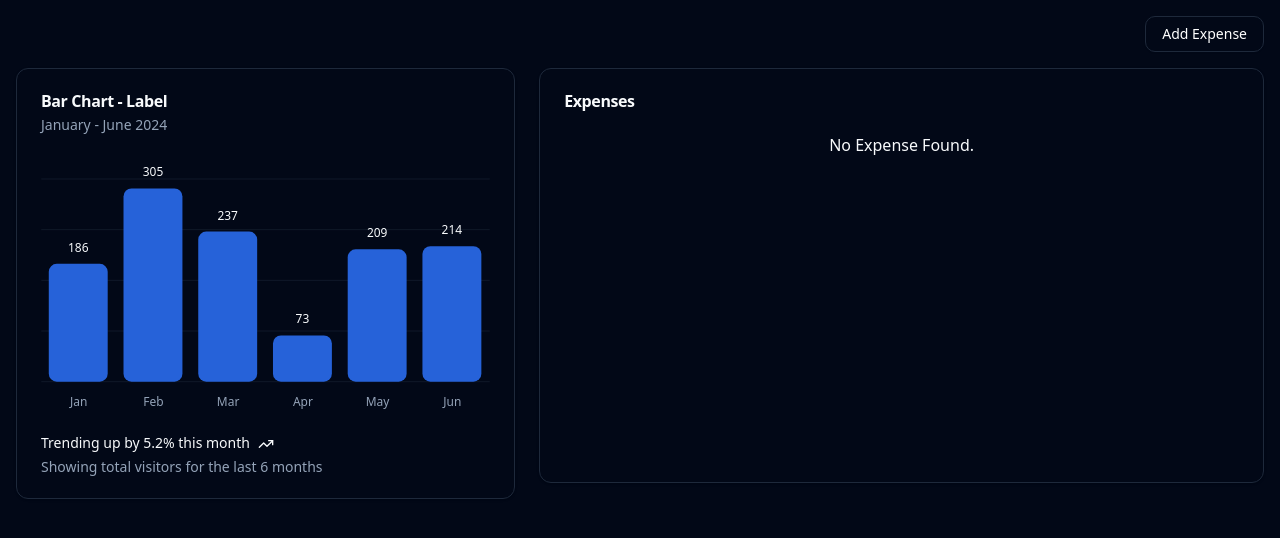
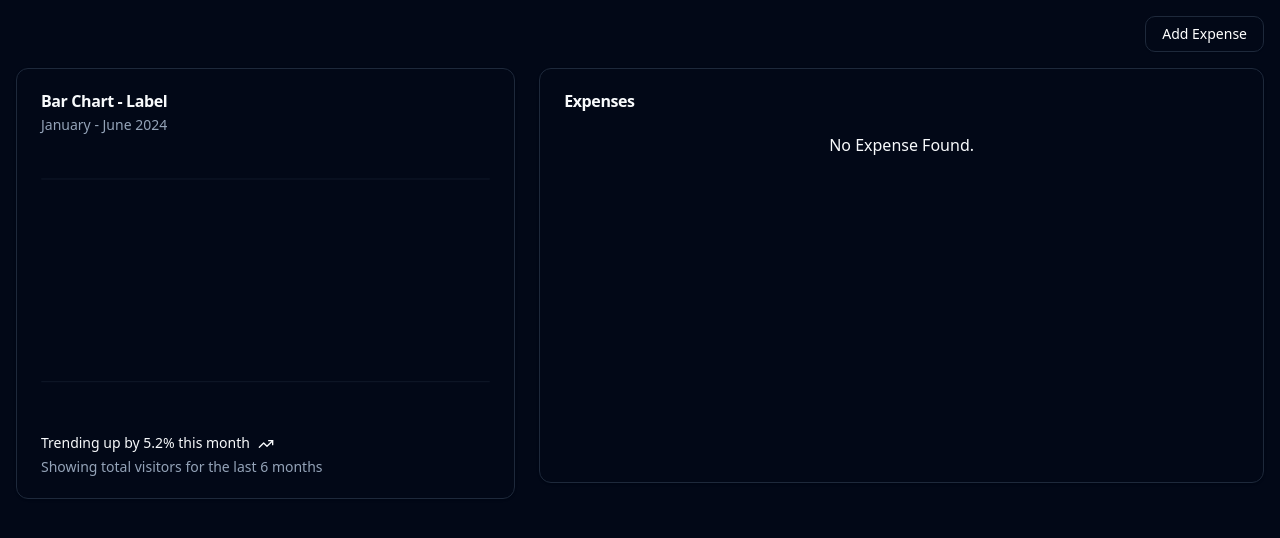
Before and after one commit to Arkar20/expense-app, a React (Vite) app: page / in a window 1280 px wide. Shown: the top 538 px of the page. Built offline with nearby package versions, Linux system fonts and the light colour scheme.

Commit message:
fix: complete

```diff
--- a/src/components/templates/add-expense-dialog-form.tsx
+++ b/src/components/templates/add-expense-dialog-form.tsx
@@ -50,14 +50,14 @@ export function AddExpenseDialogForm() {
 
     const [isOpen, setIsOpen] = React.useState(false);
 
-    const { expenses, addExpense } = useExpenseStorage();
+    const { addExpense } = useExpenseStorage();
 
     const onSubmit = (data: FormData) => {
         addExpense({
             ...data,
             amount: Number(data.amount),
             createdAt: new Date(data.createdAt),
-            id: expenses.length + 1,
+            id: new Date().getTime().toString(),
         });
         reset();
         setIsOpen(false);
@@ -86,16 +86,16 @@ export function AddExpenseDialogForm() {
                                     id="label"
                                     placeholder="e.g., Groceries"
                                     className={
-                                        errors.name ? "border-red-500" : ""
+                                        errors.label ? "border-red-500" : ""
                                     }
                                     {...field}
                                 />
                             )}
                         />
-                        {errors.name && (
+                        {errors.label && (
                             <Alert variant="destructive" className="py-2">
                                 <AlertDescription>
-                                    {errors.name.message}
+                                    {errors.label.message}
                                 </AlertDescription>
                             </Alert>
                         )}
--- a/src/components/templates/chart.tsx
+++ b/src/components/templates/chart.tsx
@@ -21,14 +21,7 @@ import {
     ChartTooltip,
     ChartTooltipContent,
 } from "@/components/ui/chart";
-const chartData = [
-    { month: "January", desktop: 186 },
-    { month: "February", desktop: 305 },
-    { month: "March", desktop: 237 },
-    { month: "April", desktop: 73 },
-    { month: "May", desktop: 209 },
-    { month: "June", desktop: 214 },
-];
+import { useExpenseStorage } from "@/store";
 
 const chartConfig = {
     desktop: {
@@ -38,6 +31,27 @@ const chartConfig = {
 } satisfies ChartConfig;
 
 export function BarChart() {
+    const { expenses } = useExpenseStorage();
+
+    console.log(expenses);
+
+    const chartData = expenses.reduce((acc, expense) => {
+        const existingCategory = acc.find(
+            (item) => item.category === expense.category
+        );
+
+        if (existingCategory) {
+            existingCategory.total_amount += expense.amount;
+        } else {
+            acc.push({
+                category: expense.category,
+                total_amount: expense.amount,
+            });
+        }
+
+        return acc;
+    }, [] as { category: string; total_amount: number }[]);
+
     return (
         <Card>
             <CardHeader>
@@ -55,18 +69,17 @@ export function BarChart() {
                     >
                         <CartesianGrid vertical={false} />
                         <XAxis
-                            dataKey="month"
+                            dataKey="category"
                             tickLine={false}
                             tickMargin={10}
                             axisLine={false}
-                            tickFormatter={(value) => value.slice(0, 3)}
                         />
                         <ChartTooltip
                             cursor={false}
                             content={<ChartTooltipContent hideLabel />}
                         />
                         <Bar
-                            dataKey="desktop"
+                            dataKey="total_amount"
                             fill="var(--color-desktop)"
                             radius={8}
                         >
--- a/src/store/index.ts
+++ b/src/store/index.ts
@@ -2,7 +2,7 @@ import { create } from "zustand";
 import { persist, createJSONStorage } from "zustand/middleware";
 
 export type Expense = {
-    id: number;
+    id: string;
     label: string;
     category: string;
     amount: number;
@@ -12,7 +12,7 @@ export type Expense = {
 interface ExpenseStoreState {
     expenses: Expense[];
     addExpense: (expense: Expense) => void;
-    removeExpense: (id: number) => void;
+    removeExpense: (id: string) => void;
 }
 
 export const useExpenseStorage = create(
@@ -21,7 +21,7 @@ export const useExpenseStorage = create(
             expenses: [],
             addExpense: (expense: Expense) =>
                 set({ expenses: [expense, ...get().expenses] }),
-            removeExpense: (id: number) => {
+            removeExpense: (id: string) => {
                 const expenses = get().expenses.filter(
                     (expense) => expense.id !== id
                 );
```
